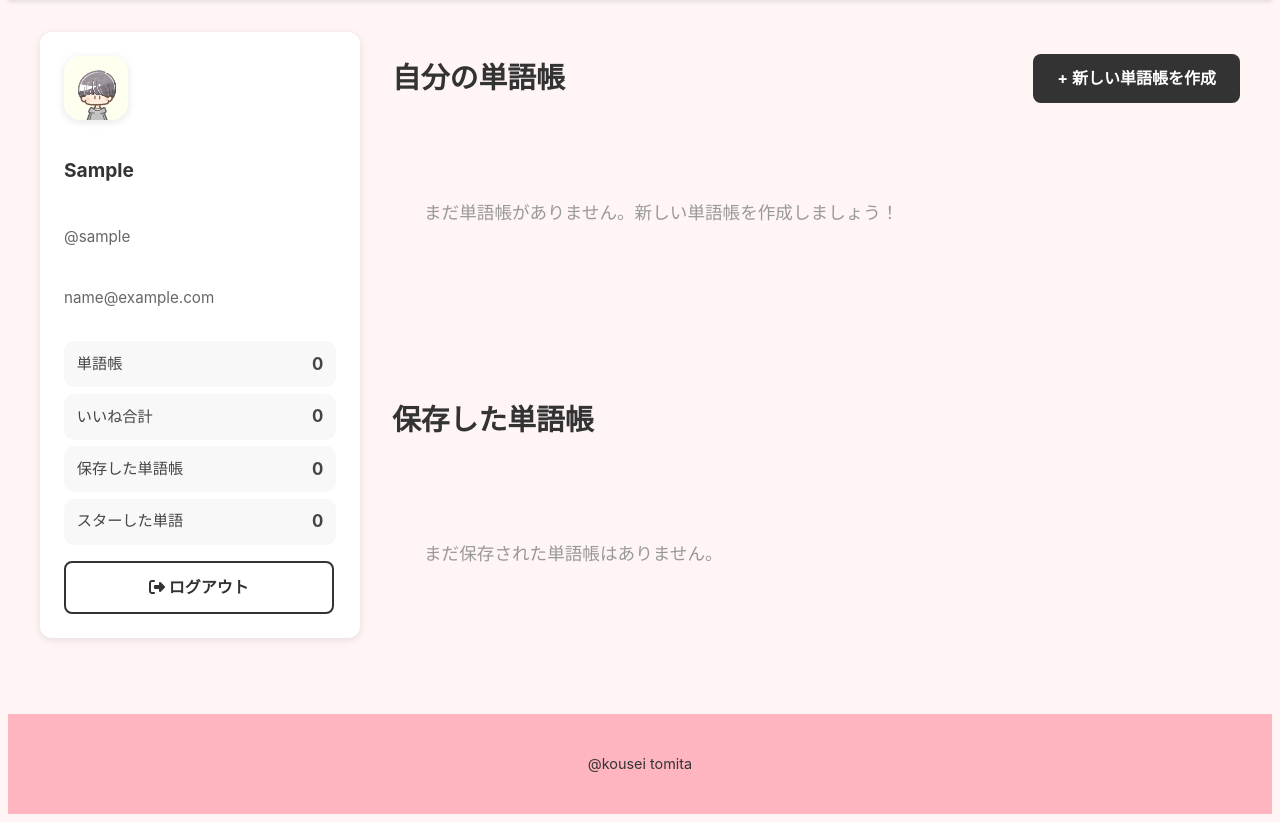
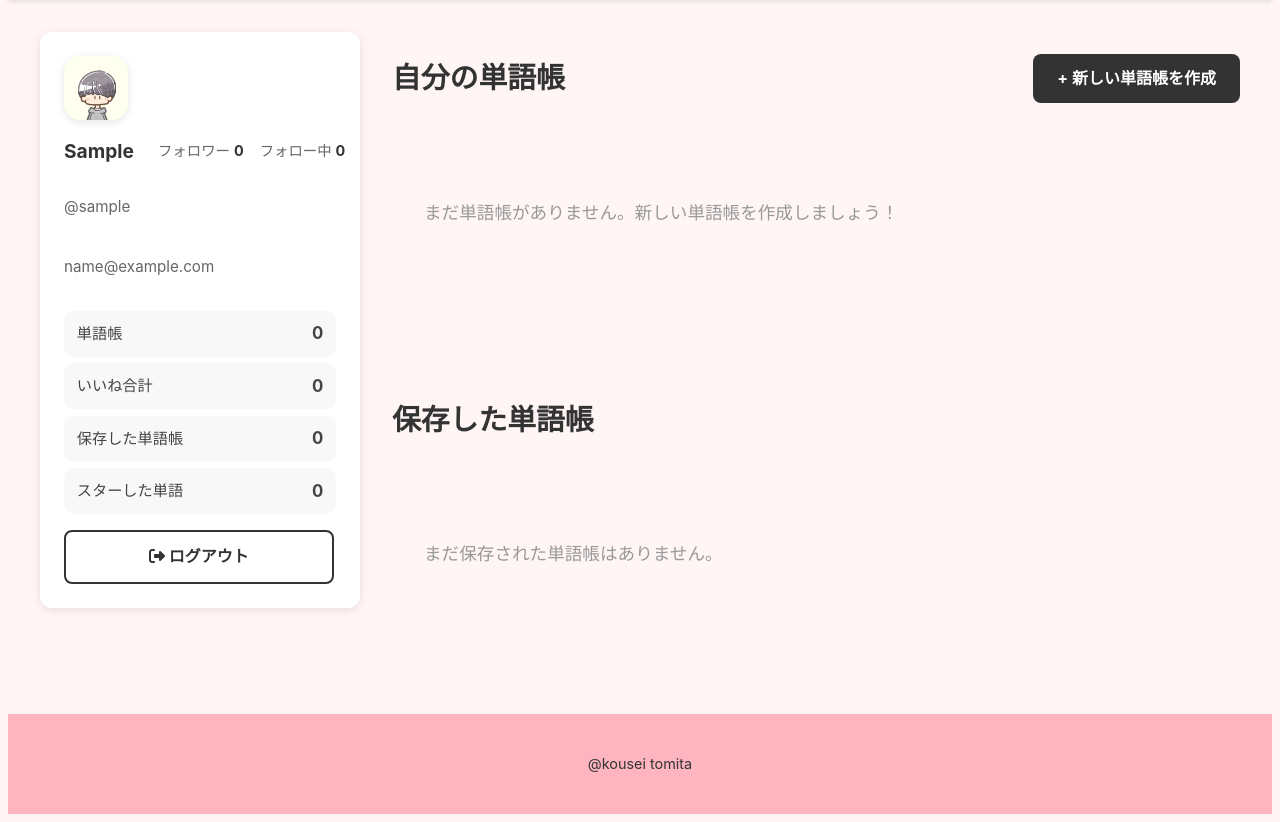
Before and after one commit to kousei2071/my-django, a Django app: page /mypage/ in a window 1280 px wide. Shown: the part 111-933 px from the top of the page. Run offline with Django 5.2, Linux system fonts and the light colour scheme; the visitor is signed in with stand-in values (Sample User, id 1); data comes from the database, SQL or seed files in the repository; data that the repository does not hold is empty; parts of the project's set-up code (start-up, migrations or seed data) failed here and were passed over.

Commit message:
マイページにフォロワー数とフォロー中の数を表示し、フォロワーリストとフォロー中リストに戻るリンクを追加

```diff
--- a/home/templates/home/mypage.html
+++ b/home/templates/home/mypage.html
@@ -12,7 +12,19 @@
                     <img id="avatarImageTag" src="{{ request.user.profile.get_avatar_url }}" alt="avatar" style="width: 100%; height: 100%; border-radius: 16px; object-fit: cover;">
                 </div>
                 <div class="account-meta">
-                    <p class="account-name">{{ nickname }}</p>
+                    <div style="display: flex; justify-content: space-between; align-items: center; margin-bottom: 0.5rem; gap: 1.5rem;">
+                        <p class="account-name" style="margin: 0;">{{ nickname }}</p>
+                        <div style="display: flex; gap: 1rem; font-size: 0.9rem; flex-shrink: 0;">
+                            <a href="{% url 'user_followers_list' user.username %}?from=mypage" style="text-decoration: none; color: inherit; display: flex; gap: 0.25rem;">
+                                <span style="color: #666;">フォロワー</span>
+                                <strong>{{ followers_count }}</strong>
+                            </a>
+                            <a href="{% url 'user_following_list' user.username %}?from=mypage" style="text-decoration: none; color: inherit; display: flex; gap: 0.25rem;">
+                                <span style="color: #666;">フォロー中</span>
+                                <strong>{{ following_count }}</strong>
+                            </a>
+                        </div>
+                    </div>
                     <p class="account-email">@{{ user.username }}</p>
                     <p class="account-email">{{ user.email|default:"メール未設定" }}</p>
                 </div>
--- a/home/templates/home/user_followers_list.html
+++ b/home/templates/home/user_followers_list.html
@@ -6,9 +6,15 @@
 {% block content %}
 <div class="follow-list-container">
     <div class="follow-list-header">
+        {% if from_mypage %}
+        <a href="{% url 'mypage' %}" class="back-btn">
+            <i class="fas fa-arrow-left"></i> マイページに戻る
+        </a>
+        {% else %}
         <a href="{% url 'user_profile' profile_user.username %}" class="back-btn">
             <i class="fas fa-arrow-left"></i> プロフィールに戻る
         </a>
+        {% endif %}
         <h1>{{ profile_user.username }}のフォロワー</h1>
     </div>
 
--- a/home/templates/home/user_following_list.html
+++ b/home/templates/home/user_following_list.html
@@ -6,9 +6,15 @@
 {% block content %}
 <div class="follow-list-container">
     <div class="follow-list-header">
+        {% if from_mypage %}
+        <a href="{% url 'mypage' %}" class="back-btn">
+            <i class="fas fa-arrow-left"></i> マイページに戻る
+        </a>
+        {% else %}
         <a href="{% url 'user_profile' profile_user.username %}" class="back-btn">
             <i class="fas fa-arrow-left"></i> プロフィールに戻る
         </a>
+        {% endif %}
         <h1>{{ profile_user.username }}のフォロー中</h1>
     </div>
 
--- a/home/views.py
+++ b/home/views.py
@@ -75,6 +75,10 @@ def mypage(request):
     # ユーザープロファイルを取得または作成
     user_profile, created = UserProfile.objects.get_or_create(user=request.user)
 
+    # フォロワー数とフォロー中の数を取得
+    followers_count = UserFollow.objects.filter(following=request.user).count()
+    following_count = UserFollow.objects.filter(follower=request.user).count()
+
     context = {
         'my_wordbooks': my_wordbooks_preview,
         'my_wordbooks_count': my_wordbooks_count,
@@ -85,6 +89,8 @@ def mypage(request):
         'starred_cards_count': starred_cards_count,
         'avatar_image': user_profile.avatar_image,
         'background_color': user_profile.background_color,
+        'followers_count': followers_count,
+        'following_count': following_count,
     }
     return render(request, 'home/mypage.html', context)
 
@@ -849,11 +855,15 @@ def user_following_list(request, username):
             follower=request.user
         ).values_list('following_id', flat=True))
 
+    # マイページから来たかどうかを判定
+    from_mypage = request.GET.get('from') == 'mypage'
+
     context = {
         'profile_user': profile_user,
         'following_relations': following_relations,
         'current_user_following_ids': current_user_following_ids,
         'is_own_profile': request.user == profile_user,
+        'from_mypage': from_mypage,
     }
 
     return render(request, 'home/user_following_list.html', context)
@@ -876,11 +886,15 @@ def user_followers_list(request, username):
             follower=request.user
         ).values_list('following_id', flat=True))
 
+    # マイページから来たかどうかを判定
+    from_mypage = request.GET.get('from') == 'mypage'
+
     context = {
         'profile_user': profile_user,
         'follower_relations': follower_relations,
         'current_user_following_ids': current_user_following_ids,
         'is_own_profile': request.user == profile_user,
+        'from_mypage': from_mypage,
     }
 
     return render(request, 'home/user_followers_list.html', context)
```
